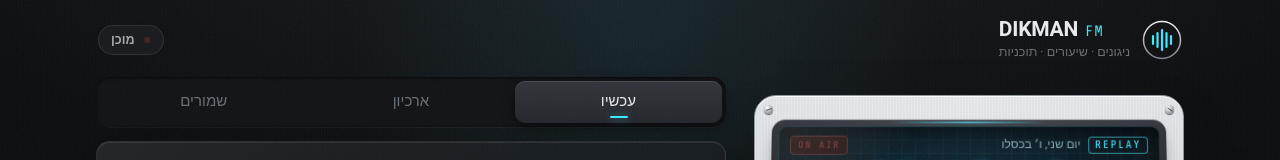
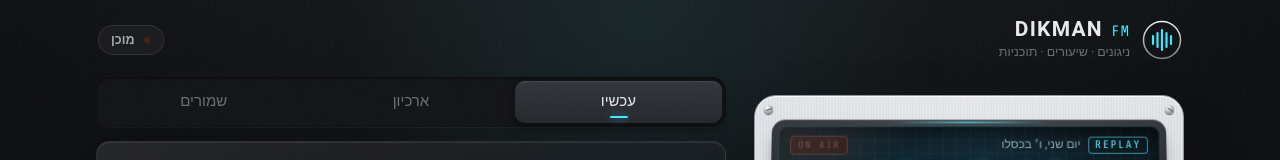
Before and after one commit to lidor161616-pixel/-yoeli-radio-archive, a plain HTML site: page index.html in a window 1280 px wide. Shown: the top 160 px of the page. Drawn offline with nearby package versions, Linux system fonts and the light colour scheme; animation ran at ten frames a second.

Commit message:
Update app.css

```diff
--- a/css/app.css
+++ b/css/app.css
@@ -1,5 +1,5 @@
 /* ==========================================================================
-   נגינה FM — עיצוב קונסולת אולפן
+   DIKMAN FM — עיצוב קונסולת אולפן
    פלטה: פחם (charcoal) · כסף מטאלי · תכלת ניאון
    ========================================================================== */
 
@@ -81,7 +81,7 @@ button { cursor: pointer; background: none; border: 0; padding: 0; }
 .topbar { display: flex; align-items: center; justify-content: space-between; padding: 4px 2px 16px; }
 .brand { display: flex; align-items: center; gap: 12px; }
 .brand-mark { width: 40px; height: 40px; }
-.brand-name { font-weight: 700; font-size: 21px; letter-spacing: -.01em; line-height: 1.1; }
+.brand-name { font-weight: 700; font-size: 21px; letter-spacing: .06em; line-height: 1.1; text-align: right; unicode-bidi: isolate; }
 .brand-name span { font-family: var(--mono); font-weight: 400; font-size: 15px; color: var(--neon); margin-inline-start: 2px; letter-spacing: .08em; }
 .brand-sub { font-size: 12.5px; color: var(--ink-3); margin-top: 2px; }
 
```
